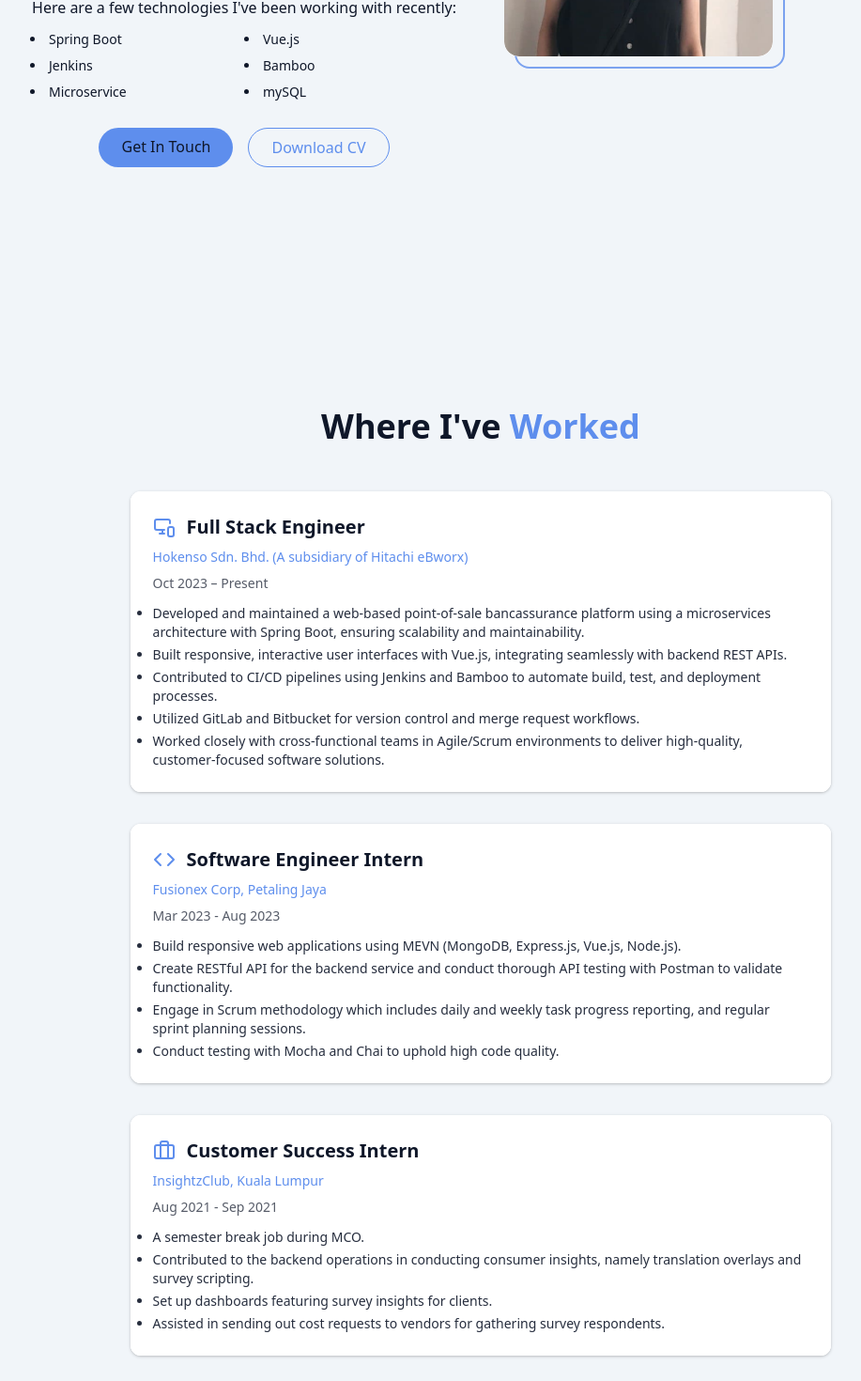
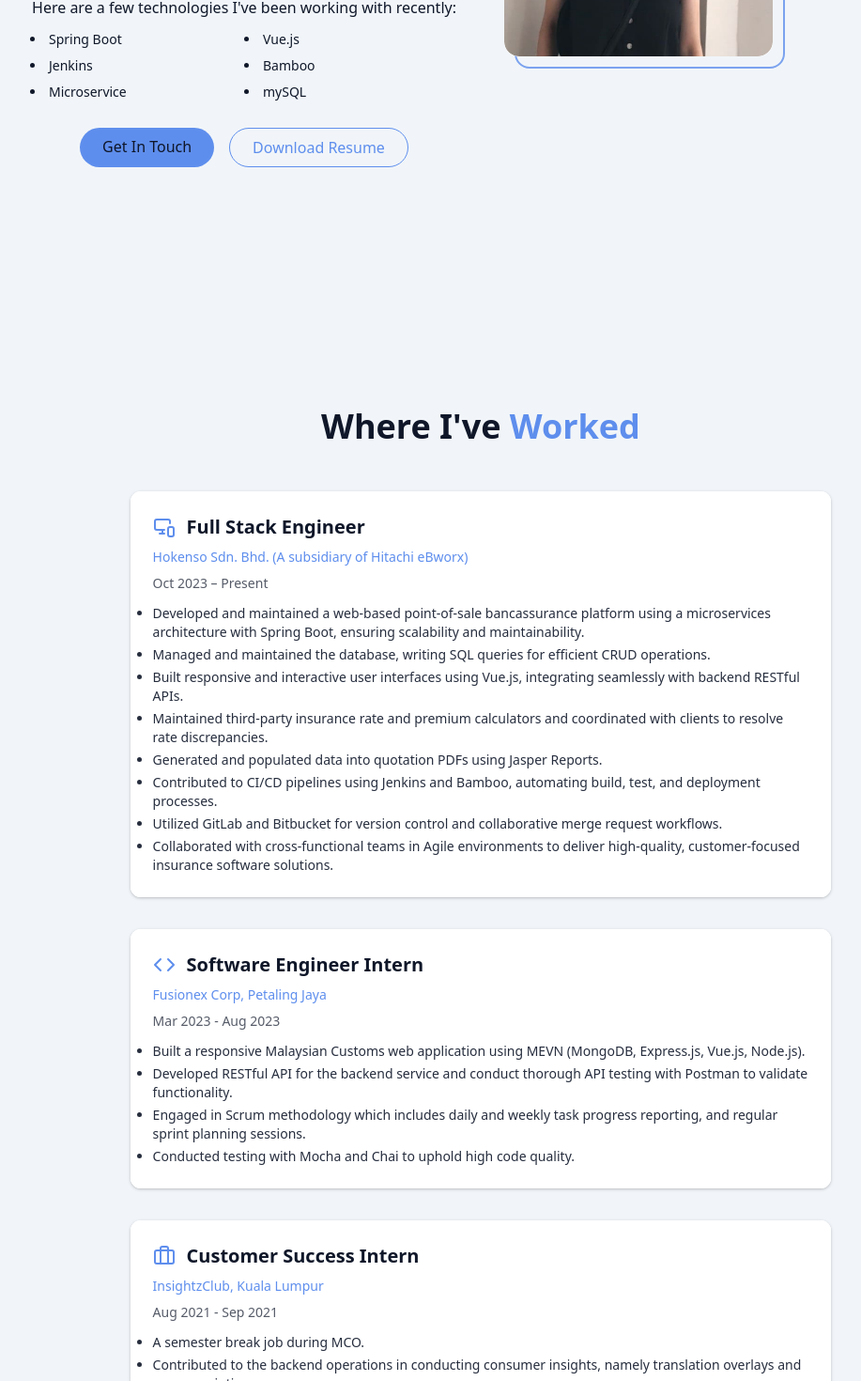
Before and after one commit to szan12/suz-portfolio, a React (Vite) app: page / in a window 1280 px wide. Shown: the part 1360-2830 px from the top of the page at 94% size, without its empty margins (128-1045 px from the left). Built offline with nearby package versions, Linux system fonts and the light colour scheme.

Commit message:
update descirptions, upload resume

```diff
--- a/src/components/AboutSection.jsx
+++ b/src/components/AboutSection.jsx
@@ -51,10 +51,11 @@ export const AboutSection = () => {
               </a>
 
               <a
-                href=""
+                href="/resume.pdf"
+                target="_blank"
                 className="px-6 py-2 rounded-full border border-primary text-primary hover:bg-primary/10 transition-colors duration-300"
               >
-                Download CV
+                Download Resume
               </a>
             </div>
           </div>
--- a/src/components/ContactSection.jsx
+++ b/src/components/ContactSection.jsx
@@ -84,7 +84,8 @@ export const ContactSection = () => {
                   <DownloadCloud className="h-6 w-6 text-primary" />{" "}
                 </div>
                   <a
-                    href=""
+                    href="/resume.pdf"
+                    target="_blank"
                     className="text-muted-foreground hover:text-primary transition-colors">
                     Resume
                   </a>
--- a/src/components/EducationSection.jsx
+++ b/src/components/EducationSection.jsx
@@ -15,7 +15,7 @@ const educationData = [
   },
   {
     institution: "SMK Methodist (ACS), Ipoh",
-    degree: "Sijil Tinggi Pelajaran Malaysia (STPM), Science Stream",
+    degree: "Malaysian Higher School Certificate (STPM), Science Stream",
     duration: "2017 - 2018",
     icon: <School className="w-6 h-6 text-primary" />,
     // details: [
@@ -26,7 +26,7 @@ const educationData = [
   },
   {
     institution: "Methodist Girls' School (MGS), Ipoh",
-    degree: "Sijil Pelajaran Malaysia (SPM), Science Stream",
+    degree: "Malaysian Certificate of Education (SPM), Science Stream",
     duration: "2015 - 2016",
     icon: <School className="w-6 h-6 text-primary" />,
     // details: [
--- a/src/components/ExperienceSection.jsx
+++ b/src/components/ExperienceSection.jsx
@@ -12,11 +12,13 @@ const experienceData = [
     icon: <MonitorSmartphone className="w-6 h-6 text-primary" />,
     description: [
       "Developed and maintained a web-based point-of-sale bancassurance platform using a microservices architecture with Spring Boot, ensuring scalability and maintainability.",
-      "Built responsive, interactive user interfaces with Vue.js, integrating seamlessly with backend REST APIs.",
-      "Contributed to CI/CD pipelines using Jenkins and Bamboo to automate build, test, and deployment processes.",
-      "Utilized GitLab and Bitbucket for version control and merge request workflows.",
-      // "Deployed applications on Cloud Foundry with a focus on TAS (Tanzu Application Service), ensuring efficient cloud-native deployments.",
-      "Worked closely with cross-functional teams in Agile/Scrum environments to deliver high-quality, customer-focused software solutions."
+      "Managed and maintained the database, writing SQL queries for efficient CRUD operations.",
+      "Built responsive and interactive user interfaces using Vue.js, integrating seamlessly with backend RESTful APIs.",
+      "Maintained third-party insurance rate and premium calculators and coordinated with clients to resolve rate discrepancies.",
+      "Generated and populated data into quotation PDFs using Jasper Reports.",
+      "Contributed to CI/CD pipelines using Jenkins and Bamboo, automating build, test, and deployment processes.",
+      "Utilized GitLab and Bitbucket for version control and collaborative merge request workflows.",
+      "Collaborated with cross-functional teams in Agile environments to deliver high-quality, customer-focused insurance software solutions.",
     ],
   },
   {
@@ -25,10 +27,10 @@ const experienceData = [
     duration: "Mar 2023 - Aug 2023",
     icon: <Code className="w-6 h-6 text-primary" />,
     description: [
-      "Build responsive web applications using MEVN (MongoDB, Express.js, Vue.js, Node.js).",
-      "Create RESTful API for the backend service and conduct thorough API testing with Postman to validate functionality.",
-      "Engage in Scrum methodology which includes daily and weekly task progress reporting, and regular sprint planning sessions.",
-      "Conduct testing with Mocha and Chai to uphold high code quality.",
+      "Built a responsive Malaysian Customs web application using MEVN (MongoDB, Express.js, Vue.js, Node.js).",
+      "Developed RESTful API for the backend service and conduct thorough API testing with Postman to validate functionality.",
+      "Engaged in Scrum methodology which includes daily and weekly task progress reporting, and regular sprint planning sessions.",
+      "Conducted testing with Mocha and Chai to uphold high code quality.",
     ],
   },
   {
--- a/src/components/ProjectsSection.jsx
+++ b/src/components/ProjectsSection.jsx
@@ -7,7 +7,7 @@ const projects = [
     description: "A construction site helmet detection mobile application prototype. Main features: detect helmet on workers and send notification to users.",
     image: "/pictures/projects/fyp.png",
     tags: ["TensorFlow", "Android Studio", "Firebase"],
-    demoUrl: "/pictures/projects/CB19103_THESIS.pdf",
+    demoUrl: "/CB19103_THESIS.pdf",
   },
   {
     id: 2,
```
Also changed, not shown: 2 other files (tests, documents, lock files or other folders).
